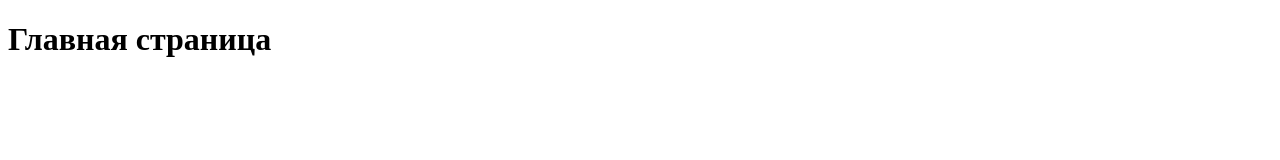
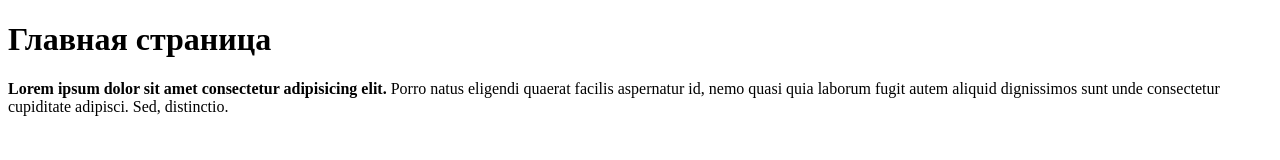
Before and after one commit to teacher-a-n-vilkov/vd-3-23-git, a plain HTML site: page index.html in a window 1280 px wide. Drawn offline with Linux system fonts and the light colour scheme.

Commit message:
add lorem

```diff
--- a/index.html
+++ b/index.html
@@ -7,5 +7,6 @@
 </head>
 <body>
     <h1>Главная страница</h1>
+    <p><strong>Lorem ipsum dolor sit amet consectetur adipisicing elit.</strong> Porro natus eligendi quaerat facilis aspernatur id, nemo quasi quia laborum fugit autem aliquid dignissimos sunt unde consectetur cupiditate adipisci. Sed, distinctio.</p>
 </body>
 </html>
```
